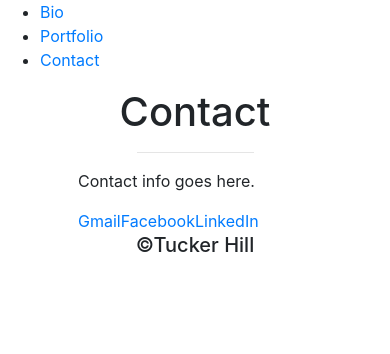
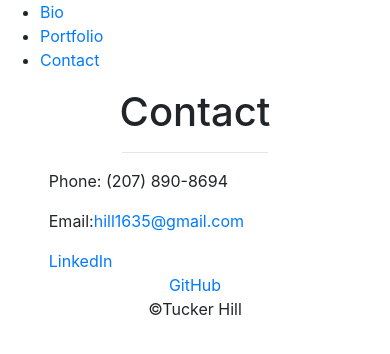
Before and after one commit to hill1635/hill-react-portfolio, a React (Create React App) app: page /contact in a window 390 px wide. Shown: the top 354 px of the page. Built offline with nearby package versions, Linux system fonts and the light colour scheme.

Commit message:
Project card styling.  GitHub link added to footer.  Phone number added.  Links added for email and LinkedIn.

```diff
--- a/src/components/Footer.js
+++ b/src/components/Footer.js
@@ -3,7 +3,8 @@ import React from "react";
 function Footer() {
     return (
         <footer>
-            <h5>©Tucker Hill</h5>
+            <a href="https://github.com/hill1635">GitHub</a>
+            <p>©Tucker Hill</p>
         </footer>
     );
 }
--- a/src/components/pages/Bio.js
+++ b/src/components/pages/Bio.js
@@ -2,7 +2,7 @@ import React from "react";
 
 function Bio() {
   return (
-    <main>
+    <main className="bio">
       <h1>About Me</h1>
       <hr className="solid"></hr>
       <p>Hello World!  I am a Full-Stack Developer with five months of experience.  I am currently enrolled in the University of Utah Coding Bootcamp and on track to graduate in March.  My front-end wheelhouse is in HTML, CSS, and Javascript.  My CSS background expands to the Bootstrap framework.  Javscript libraries learned include jQuery and React as well as server-side technologies such as AJAX and APIs.  On the back-end, I am knowledgeable in the Node.js environment and server creation with Node, Express and HTTP.  Database construction with MySQL, MongoDB, and IndexedDB using ORM and MVC techniques with Sequelize and Mongoose.  Sprinkle on top of that some testing with Jest and Progressive Web Apps with Webpack and that sums up the past five months for me!</p>
--- a/src/components/pages/Contact.js
+++ b/src/components/pages/Contact.js
@@ -2,13 +2,22 @@ import React from "react";
 
 function Contact() {
   return (
-    <main>
+    <main className="contact">
       <h1>Contact</h1>
       <hr className="solid"></hr>
-      <p>Contact info goes here.</p>
-      <a href="">Gmail</a>
-      <a href="">Facebook</a>
-      <a href="">LinkedIn</a>
+      <p>Phone: (207) 890-8694</p>
+      <p>
+        Email:
+        <a href="mailto:hill1635@gmail.com" target="_blank">
+          hill1635@gmail.com
+        </a>
+      </p>
+      <a
+        href="https://www.linkedin.com/in/tucker-hill-5254b979/"
+        target="_blank"
+      >
+        LinkedIn
+      </a>
     </main>
   );
 }
--- a/src/components/pages/Portfolio.js
+++ b/src/components/pages/Portfolio.js
@@ -3,11 +3,10 @@ import Project from "../Project";
 
 function Portfolio() {
     return (
-        <main>
+        <main className="portfolio">
             <h1>Portfolio</h1>
             <hr className="solid"></hr>
             <Project />
-            <p>Check out my GitHub page <a href="https://github.com/hill1635">here</a>.</p>
         </main>
     );
 }
--- a/src/index.css
+++ b/src/index.css
@@ -21,7 +21,7 @@ h1 {
 }
 
 main {
-  width: 60%;
+  width: 75%;
   margin: auto;
 }
 
@@ -31,11 +31,11 @@ footer {
 
 .projectCard {
   text-align: center;
-  width: 40%;
+  width: 400px;
   border: solid;
   border-radius: 50px;
+  margin: 25px;
   padding: 30px;
-  display: block-inline;
 }
 
 img {
```
